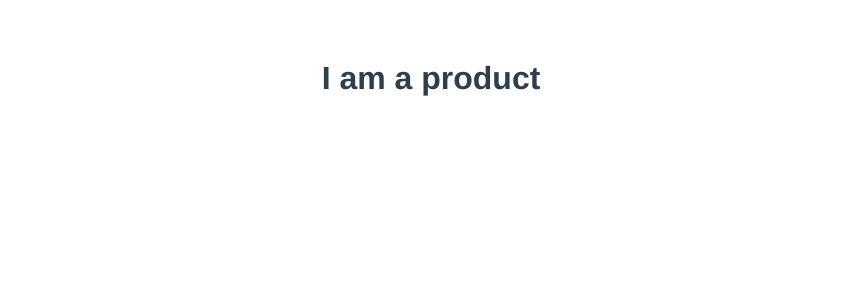
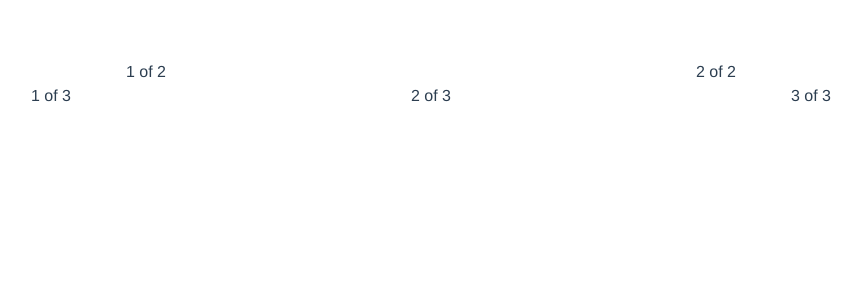
Before and after one commit to technbuzz/golden-scent, a Vue app: page / in a window 1280 px wide. Shown: the top 300 px of the page, without its empty margins (209-1070 px from the left). Built offline with nearby package versions, Linux system fonts and the light colour scheme.

Commit message:
Vue-Bootstrap added! Used for 🎨 and other 🔥. We only need cards and modals so I will costomize it later

```diff
--- a/package.json
+++ b/package.json
@@ -8,6 +8,8 @@
     "lint": "vue-cli-service lint"
   },
   "dependencies": {
+    "bootstrap": "^4.6.0",
+    "bootstrap-vue": "^2.21.2",
     "core-js": "^3.6.5",
     "vue": "^2.6.11"
   },
--- a/src/components/list.vue
+++ b/src/components/list.vue
@@ -5,7 +5,7 @@
 <script>
 import Product from './product.vue'
 export default {
-  name: 'Product List',
+  name: 'ProductList',
   components: {
     Product
   }
--- a/src/components/product.vue
+++ b/src/components/product.vue
@@ -1,7 +1,18 @@
 <template>
-  <h1>
-    I am a product
-  </h1>
+  <div>
+    <b-container class="bv-example-row">
+      <b-row>
+        <b-col>1 of 2</b-col>
+        <b-col>2 of 2</b-col>
+      </b-row>
+
+      <b-row>
+        <b-col>1 of 3</b-col>
+        <b-col>2 of 3</b-col>
+        <b-col>3 of 3</b-col>
+      </b-row>
+    </b-container>
+  </div>
 </template>
 
 <script>
--- a/src/main.js
+++ b/src/main.js
@@ -1,8 +1,12 @@
 import Vue from 'vue'
 import App from './App.vue'
+import { BootstrapVue } from 'bootstrap-vue'
+
+import 'bootstrap/dist/css/bootstrap.css'
+import 'bootstrap-vue/dist/bootstrap-vue.css'
 
 Vue.config.productionTip = false
-
+Vue.use(BootstrapVue)
 new Vue({
   render: h => h(App)
 }).$mount('#app')
```
Also changed, not shown: 1 other file (tests, documents, lock files or other folders).
